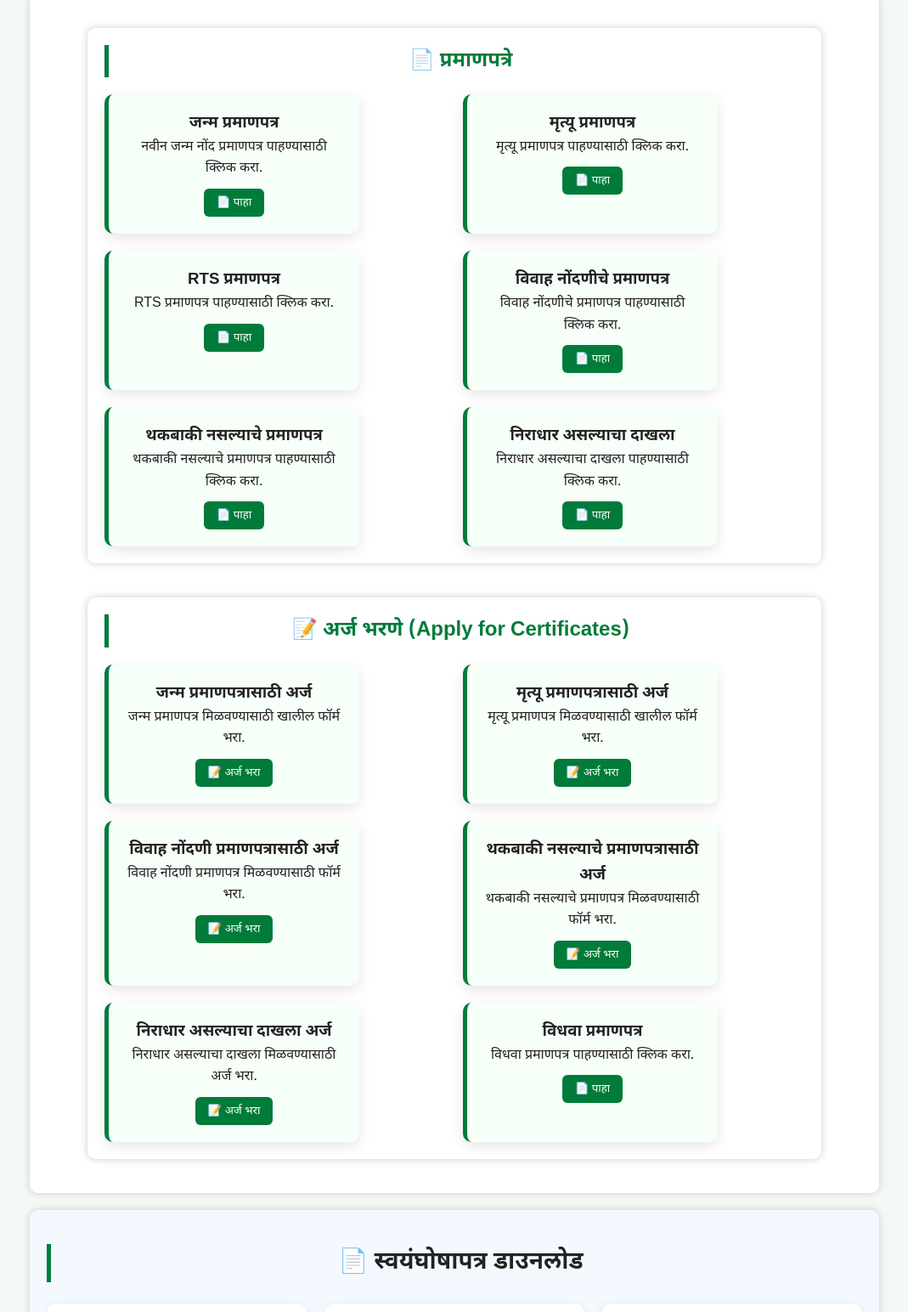
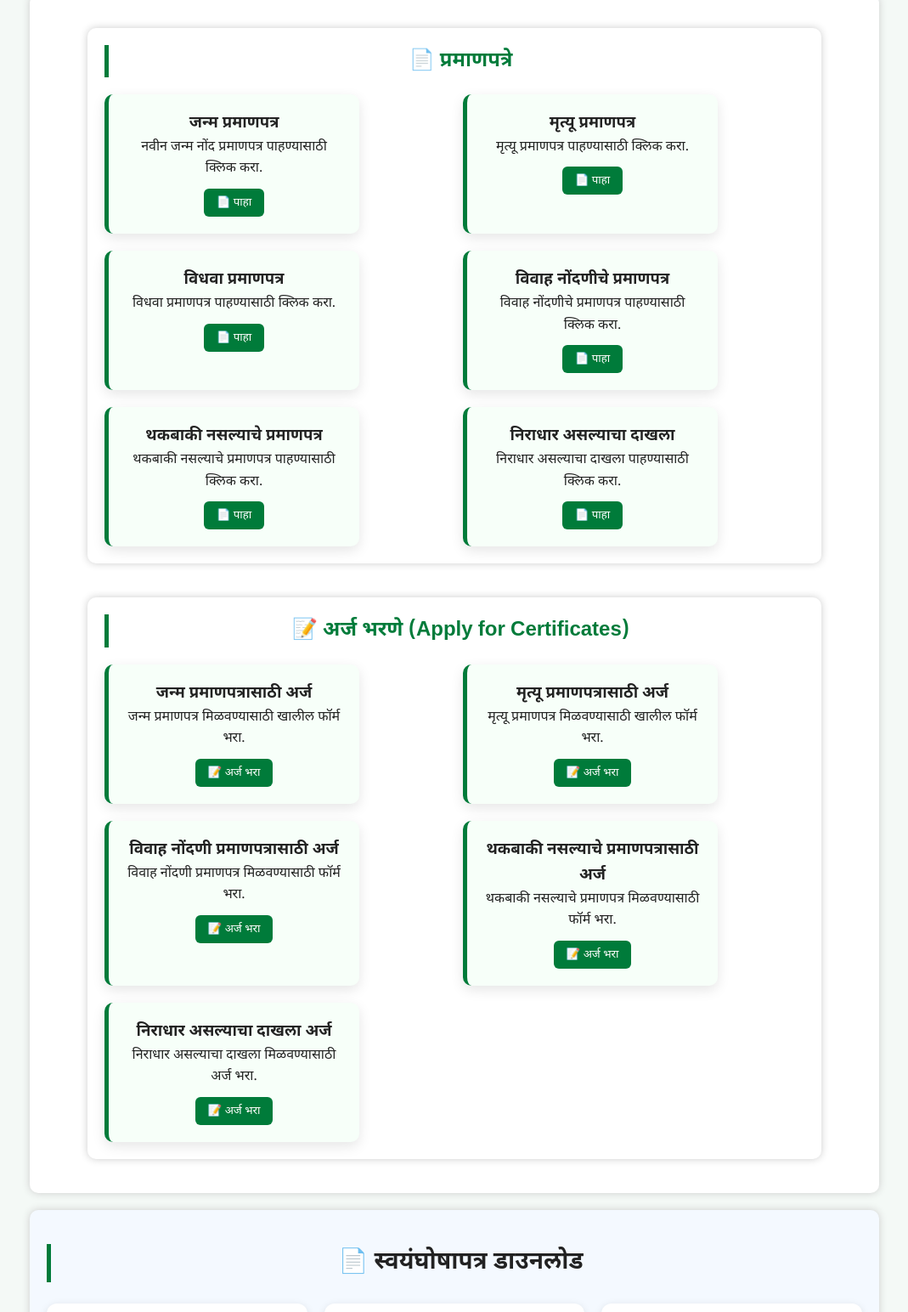
Before and after one commit to surajkarwande18/novagpdemowebsite, a plain HTML site: page services.html in a window 1280 px wide. Shown: the part 153-1697 px from the top of the page at 85% size, without its empty margins (105-1174 px from the left). Drawn offline with Linux system fonts and the light colour scheme.

Commit message:
Update services.html

```diff
--- a/services.html
+++ b/services.html
@@ -98,12 +98,13 @@
       <button class="view-btn">📄 पाहा</button>
     </div>
 
-    <!-- RTS प्रमाणपत्र -->
-    <div class="certificate-card" data-pdf="assets/forms/rts_certificate.pdf">
-      <h3>RTS प्रमाणपत्र</h3>
-      <p>RTS प्रमाणपत्र पाहण्यासाठी क्लिक करा.</p>
-      <button class="view-btn">📄 पाहा</button>
-    </div>
+<!-- विधवा प्रमाणपत्र -->
+<div class="certificate-card" data-pdf="assets/forms/widow_certificate.pdf">
+  <h3>विधवा प्रमाणपत्र</h3>
+  <p>विधवा प्रमाणपत्र पाहण्यासाठी क्लिक करा.</p>
+  <button class="view-btn">📄 पाहा</button>
+</div>
+
 
     <!-- विवाह नोंदणीचे प्रमाणपत्र -->
     <div class="certificate-card" data-pdf="assets/forms/marriage_certificate.pdf">
@@ -181,12 +182,6 @@
         <button class="view-btn">📝 अर्ज भरा</button>
       </a>
     </div>
-<!-- विधवा प्रमाणपत्र -->
-<div class="certificate-card" data-pdf="assets/forms/widow_certificate.pdf">
-  <h3>विधवा प्रमाणपत्र</h3>
-  <p>विधवा प्रमाणपत्र पाहण्यासाठी क्लिक करा.</p>
-  <button class="view-btn">📄 पाहा</button>
-</div>
 
   </div>
 </section>
```
